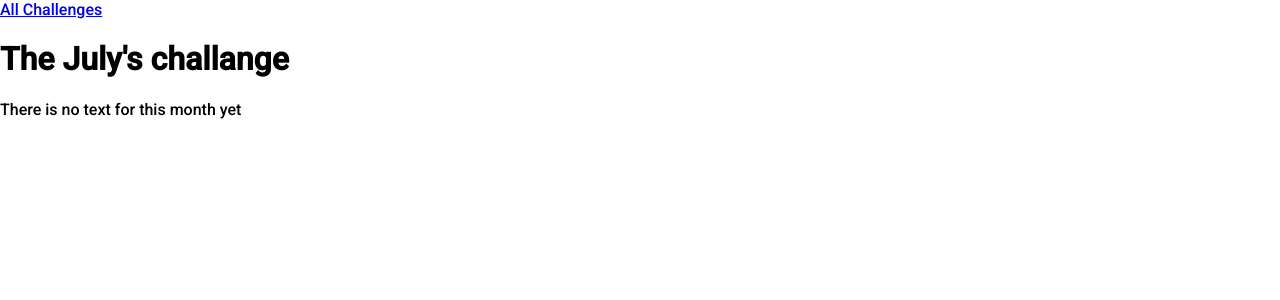
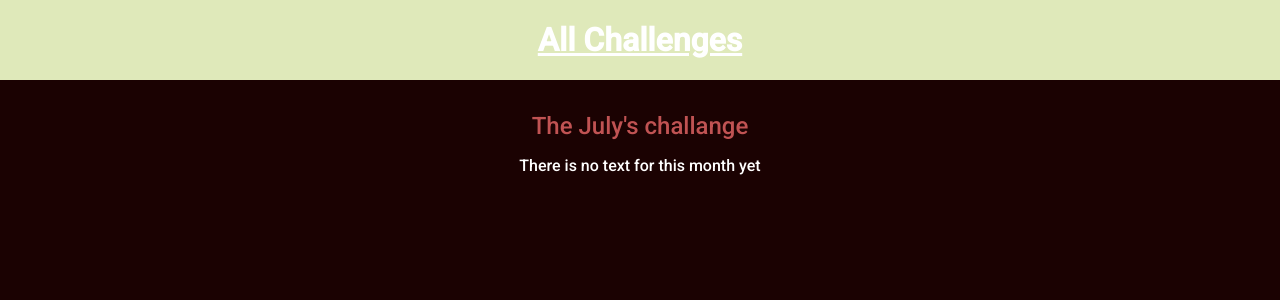
Before and after one commit to MariuszStolarski/Django-Course-2021, a Django app: page /challenges/july in a window 1280 px wide. Shown: the top 300 px of the page. Run offline with Django 3.2, Linux system fonts and the light colour scheme.

Commit message:
lesson 49 - CSS styles

```diff
--- /dev/null
+++ b/challenges/static/challenges/challenge.css
@@ -0,0 +1,21 @@
+h1, h2 {
+    text-align: center;
+    color: white
+}
+
+h1 {
+    font-size: 1.5rem;
+    margin: 2rem 0 1rem 0;
+    font-weight: normal;
+    color: rgb(192, 83, 83)
+}
+
+h2 {
+    font-size: 3rem;
+    font-weight: bold;
+}
+
+.follback {
+    text-align: center;
+    color: white;
+}
--- /dev/null
+++ b/challenges/static/challenges/includes/header.css
@@ -0,0 +1,24 @@
+header {
+    width: 100%;
+    height: 5rem;
+    background-color: rgb(223, 233, 186);
+}
+
+header nav {
+    width: 100%;
+    height: 100%;
+    display: flex;
+    justify-content: center;
+    align-items: center;
+}
+
+header nav a {
+    color: white;
+    font-size: 2rem;
+    font-weight: bold;
+}
+
+header nav a:hover,
+header nav a:active {
+    color: rgb(133, 231, 53);
+}
--- a/challenges/templates/challenges/challenge.html
+++ b/challenges/templates/challenges/challenge.html
@@ -1,4 +1,11 @@
 {% extends "base.html" %}
+
+{% load static %}
+
+{% block css_files %}
+    <link rel="stylesheet" href="{% static "challenges/includes/header.css" %}">
+    <link rel="stylesheet" href="{% static "challenges/challenge.css" %}">
+{% endblock %}
 
 {% block page_title %}
     The {{month_name|title}}
@@ -10,6 +17,6 @@
     {% if challenge_text is not None%}
         <h2>{{challenge_text}}</h2>
     {% else %}
-        <p> There is no text for this month yet</p>
+        <p class="follback"> There is no text for this month yet</p>
     {% endif %}
 {% endblock %}
--- a/challenges/templates/challenges/index.html
+++ b/challenges/templates/challenges/index.html
@@ -3,6 +3,7 @@
 
 {% block css_files %}
     <link rel="stylesheet" href="{% static "challenges/challenges.css" %}">
+    <link rel="stylesheet" href="{% static "challenges/includes/header.css" %}">
 {% endblock %}
 
 {% block page_title %}
@@ -12,7 +13,6 @@
 {% block content %}
     {% include "challenges/includes/header.html" %}
     <ul>
-        <h1> All Challenges </h1>
         {% for month in months %}
             <li><a href="{% url "month-challange" month %}">{{month|title}}</a></li>
         {% endfor %}
--- a/static/styles.css
+++ b/static/styles.css
@@ -6,4 +6,5 @@ html {
 
 body {
     margin: 0;
+    background-color: rgb(27, 2, 2);
 }
```
Also changed, not shown: challenges/static/challenges/challenges.css (+33 -0 lines).
